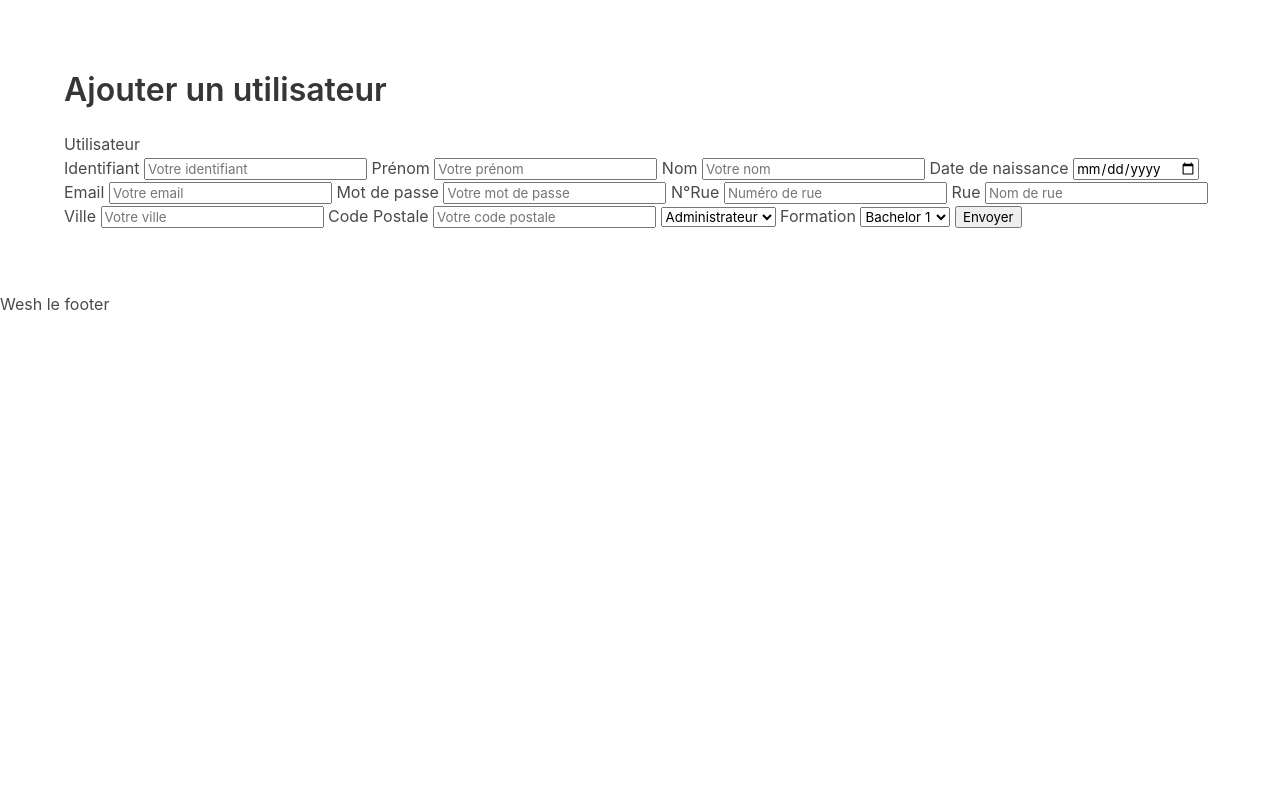
After one commit to nicolasgrk/ApplicationEcole, a PHP site: page /admin.php?action=nouveau in a window 1280 px wide. The commit adds this page. Run offline with PHP 8.4, Linux system fonts and the light colour scheme; data comes from the database, SQL or seed files in the repository; some libraries are stand-ins or nearby versions.

Commit message:
yolo mahe

```diff
--- /dev/null
+++ b/admin.php
@@ -0,0 +1,373 @@
+<?php
+include ( "include/_inc_parametres.php");
+include ( "include/_inc_connexion.php");
+header( 'content-type: text/html; charset=utf-8' );
+?>
+<!DOCTYPE html>
+<html lang="fr">
+
+<head>
+    <link rel="icon" type="image/png" href="img/logo.png" />
+    <title>Utilisateurs
+    </title>
+    <meta charset="UTF-8">
+    <meta name="description" content="...">
+    <meta name="keywords" content="...">
+    <meta name="author" content="Nicolas Gurak">
+    <link rel="stylesheet" href="https://cdn.jsdelivr.net/npm/bulma@0.9.1/css/bulma.min.css">
+    <link rel="stylesheet" href="style/style.css">
+    <script type='text/javascript' src='https://ajax.googleapis.com/ajax/libs/jquery/3.2.1/jquery.min.js'>
+    </script>
+</head>
+<!--head-->
+<!--body-->
+
+<body>
+    <!--Header-->
+    <!--body-->
+
+
+<?php
+    if (isset ($_GET['action'])) //Si on récupère "action on exécute la suite
+    {
+    if ($_GET['action'] == 'modifier') //Si l'action est égale a modifier on continue d'executer
+        {
+            include("include/_inc_parametres.php");
+            include("include/_inc_connexion.php");
+            // préparation de la requête : recherche d'un élèves particulier
+            $req_pre = $cnx->prepare("SELECT * FROM utilisateur WHERE id = :id");
+            // liaison de la variable à la requête préparée
+            $req_pre->bindValue(':id', $_GET['id'], PDO::PARAM_INT);
+            $req_pre->execute();
+            //le résultat est récupéré sous forme d'objet
+            $utilisateur=$req_pre->fetch(PDO::FETCH_OBJ);
+?>
+            <h2>Modifier utilisateur</h2>
+            <p>Sur cette page, vous pouvez modifier un utilisateur.</p>
+                <div class="formulaire">
+                    <form method="post" action="admin_action.php?action=modifier"> <!--Formulaire pour modifier un joueur-->
+                      <input type="hidden" name="numero" value="<?php echo $utilisateur->id; ?>" />  <!-- numéro du Utilisateur sélectionné caché -->
+                        <input class="input" type="text" name="newIdentifiant" id="identifiant" value='<?php echo utf8_encode($utilisateur->identifiant); ?>' required>
+
+                        <label id="" for="identifiant">Identifiant</label>
+                        <input type="text" name="newidentifiant" value='<?php echo utf8_encode($utilisateur->identifiant); ?>' required>
+
+                        <label id="" for="prenom">Prénom</label>
+                        <input type="text" name="newprenom" value='<?php echo utf8_encode($utilisateur->prenom); ?>' required>
+
+                        <label id="" for="nom">Nom</label>
+                        <input type="text" name="newnom" value='<?php echo utf8_encode($utilisateur->nom); ?>' required>
+
+                        <label id="" for="datedenaissance">Date de naissance</label>
+                        <input type="date" name="newdatedenaissance"value='<?php echo utf8_encode($utilisateur->dateNaissance); ?>' required>
+
+                        <label id="" for="adressemail">Email</label>
+                        <input type="email" name="newadressemail" value='<?php echo utf8_encode($utilisateur->adresseMail); ?>' required>
+
+                        <label id="" for="motdepasse">Mot de passe</label>
+                        <input type="password" name="newmotdepasse"  value='<?php echo utf8_encode($utilisateur->motDePasse); ?>' required>
+
+                        <label id="" for="numerorue">N°Rue</label>
+                        <input type="text" name="newnumerorue" value='<?php echo utf8_encode($utilisateur->numeroRue); ?>' required>
+
+                        <label id="" for="rue">Rue</label>
+                        <input type="text" name="newrue" value='<?php echo utf8_encode($utilisateur->rue); ?>' required>
+
+                        <label id="" for="ville">Ville</label>
+                        <input type="text" name="newville" value='<?php echo utf8_encode($utilisateur->ville); ?>' required>
+
+                        <label id="" for="codepostale">Code Postale</label>
+                        <input type="text" name="newcodepostale" value='<?php echo utf8_encode($utilisateur->codePostale); ?>' required>
+
+                        <select name="newrole"  required>
+
+                        <?php if($utilisateur->role == 1){?>
+                                <option value="1">Administrateur</option>
+                                <option value="2">Professeur</option>
+                                <option value="3">BDE</option>
+                                <option value="4">Elèves</option>
+                                <option value="5">Secrétaire</option>
+                            <?php
+
+                        }elseif($utilisateur->role == 2){
+
+                            ?>
+
+                                <option value="2">Professeur</option>
+                                <option value="1">Administrateur</option>
+                                <option value="3">BDE</option>
+                                <option value="4">Elèves</option>
+                                <option value="5">Secrétaire</option>
+                            <?php
+
+                        }elseif($utilisateur->role == 3){
+
+                            ?>
+                                <option value="3">BDE</option>
+                                <option value="2">Professeur</option>
+                                <option value="1">Administrateur</option>
+                                <option value="4">Elèves</option>
+                                <option value="5">Secrétaire</option>
+                            <?php
+
+                        }elseif($utilisateur->role == 4){
+                            ?>
+                                <option value="4">Elèves</option>
+                                <option value="3">BDE</option>
+                                <option value="2">Professeur</option>
+                                <option value="1">Administrateur</option>
+                                <option value="5">Secrétaire</option>
+                            <?php
+
+                        }elseif($utilisateur->role == 5){
+                            ?>
+                                <option value="5">Secrétaire</option>
+                                <option value="4">Elèves</option>
+                                <option value="3">BDE</option>
+                                <option value="2">Professeur</option>
+                                <option value="1">Administrateur</option>
+                            <?php
+                        }
+
+
+                        ?>
+                        </select>
+                        <select name=newidformation required>
+                        <option value=""> Choisir une formation</option>
+                        <?php
+                            $reponse = $cnx->query("SELECT * FROM formation");
+                            while ($donnees=$reponse->fetch()){
+                                ?>
+                                <option value="<?php echo $donnees['id'];?>"><?php echo $donnees['intituleFormation'];?></option>
+                                <?php
+                            }
+                            $reponse->closeCursor();
+                        ?>
+                        <option value="">Enseignant/secrétaire/Administrateur</option>
+                    </select>
+
+
+
+                        <button type="submit" value="Submit" class="myButton">Soumettre</button><!--Bouton d'envoi-->
+                    </form>
+                </div>
+<?php
+        }
+        if ($_GET['action'] == 'nouveau')//Si l'action est égale à nouveau alors on continue{
+        {
+?>
+            <section class="section">
+                <div class="container">
+                    <h1 class="title">Ajouter un utilisateur</h1>
+                    <form method="post" action="admin_action.php?action=ajouter" enctype="multipart/form-data">
+                        <h2>Utilisateur</h2>
+                        <label id="" for="identifiant">Identifiant</label>
+                        <input type="text" name="identifiant" placeholder="Votre identifiant" required>
+
+                        <label id="" for="prenom">Prénom</label>
+                        <input type="text" name="prenom" placeholder="Votre prénom" required>
+
+                        <label id="" for="nom">Nom</label>
+                        <input type="text" name="nom" placeholder="Votre nom" required>
+
+                        <label id="" for="datedenaissance">Date de naissance</label>
+                        <input type="date" name="datedenaissance" placeholder="Votre date de naissance" required>
+
+                        <label id="" for="adressemail">Email</label>
+                        <input type="email" name="adressemail" placeholder="Votre email" required>
+
+                        <label id="" for="motdepasse">Mot de passe</label>
+                        <input type="password" name="motdepasse" minlength=8 placeholder="Votre mot de passe" required>
+
+                        <label id="" for="numerorue">N°Rue</label>
+                        <input type="text" name="numerorue" placeholder="Numéro de rue" required>
+
+                        <label id="" for="rue">Rue</label>
+                        <input type="text" name="rue" placeholder="Nom de rue" required>
+
+                        <label id="" for="ville">Ville</label>
+                        <input type="text" name="ville" placeholder="Votre ville" required>
+
+                        <label id="" for="codepostale">Code Postale</label>
+                        <input type="text" name="codepostale" placeholder="Votre code postale" required>
+                        <select name="role" required>
+                            <option value="1">Administrateur</option>
+                            <option value="2">Professeur</option>
+                            <option value="3">BDE</option>
+                            <option value="4">Elèves</option>
+                            <option value="5">Secrétaire</option>
+                        </select>
+
+                        <label id="" for="idformation">Formation</label>
+                        <select name=idformation>
+
+                            <?php
+                                $reponse = $cnx->query("SELECT * FROM formation");
+                                while ($donnees=$reponse->fetch()){
+                                    ?>
+                                    <option value="<?php echo $donnees['id'];?>"><?php echo $donnees['intituleFormation'];?></option>
+                                    <?php
+                                }
+                                $reponse->closeCursor();
+                            ?>
+                        </select>
+                        <input type="submit" value="Envoyer">
+                    </form>
+                </div>
+             </section>
+<?php
+        }
+    }
+    else
+    {
+?>
+        <h2>utilisateur</h2>
+
+
+        <form method="post" action="admin.php" enctype="multipart/form-data">
+         <select name="formations" id="formations">
+         <option value="">Enseignant/secrétaire/Administrateur</option>
+<?php
+            $reponse = $cnx->query('SELECT id, intituleFormation FROM formation');
+            while ($donnees = $reponse->fetch()){
+?>
+            <option value="<?php echo $donnees['id'];?>"><?php echo $donnees['intituleFormation'];?></option>
+<?php         $idFormation=  $donnees['id'];
+
+            }
+            $reponse->closeCursor();
+?>
+
+
+        </select>
+        <input type="submit" value="Envoyer">
+    </form>
+
+    <p>A partir de cette page, vous pouvez ajouter, modifier ou supprimer des utilisateur. <a href="admin.php?action=nouveau">Ajouter un utilisateur</a> </p>
+
+<?php
+
+
+        // affichage lors du clic sur Utilisateurdans la page index.php
+        include("include/_inc_parametres.php");
+        include("include/_inc_connexion.php");
+
+		if ($_POST['formations'] === '') {
+            $utilisateur=$cnx->query("SELECT identifiant, motDePasse, adresseMail, nom, prenom, dateNaissance, numeroRue, rue, ville, codePostale, id_formation, role,id FROM utilisateur where id_formation is null"); //Récupération de toute la table Utilisateur avec nom et prenom
+            $utilisateur->setFetchMode(PDO::FETCH_OBJ);
+
+            ?>
+
+
+            <table class="table">
+                <thead>
+                <tr>
+                        <th>Identifiant</th>
+                        <th>Mot de Passe</th>
+                        <th>Email</th>
+                        <th>Nom</th>
+                        <th>Prénom</th>
+                        <th>Date de Naissance</th>
+                        <th>Numéro de Rue</th>
+                        <th>Rue</th>
+                        <th>Ville</th>
+                        <th>Code Postal</th>
+                        <th>Rôle</th>
+                        <th>Modifier</th>
+                        <th>Supprimer</th>
+                    </tr>
+                </thead>
+                <tbody>
+    <?php
+                $prodUtilisateur=$utilisateur->fetch();
+                while ($prodUtilisateur) {
+    ?>
+                    <tr>
+                        <td><?php echo utf8_encode($prodUtilisateur->identifiant); ?> </td>
+                        <td><?php echo utf8_encode($prodUtilisateur->motDePasse); ?> </td>
+                        <td><?php echo utf8_encode($prodUtilisateur->adresseMail); ?> </td>
+                        <td><?php echo utf8_encode($prodUtilisateur->nom); ?> </td>
+                        <td><?php echo utf8_encode($prodUtilisateur->prenom); ?> </td>
+                        <td><?php echo utf8_encode($prodUtilisateur->dateNaissance); ?> </td>
+                        <td><?php echo utf8_encode($prodUtilisateur->numeroRue); ?> </td>
+                        <td><?php echo utf8_encode($prodUtilisateur->rue); ?> </td>
+                        <td><?php echo utf8_encode($prodUtilisateur->ville); ?> </td>
+                        <td><?php echo utf8_encode($prodUtilisateur->codePostale); ?> </td>
+                        <td><?php echo utf8_encode($prodUtilisateur->role); ?> </td>
+                        <td><a href='admin.php?action=modifier&id=<?php echo $prodUtilisateur->id; ?>'><img src="https://img.icons8.com/color/30/000000/edit.png"></a></td>
+                        <!--Icon pour modifier une ligne du tableau-->
+                        <td><a href='admin_action.php?action=supprimer&id=<?php echo $prodUtilisateur->id; ?>'><img src="https://img.icons8.com/color/30/000000/delete-sign.png"></span></a></td>
+                        <!--Icon pour supprimer une ligne du tableau-->
+                    </tr>
+     <?php
+                // lecture de la Utilisateur suivant
+                $prodUtilisateur=$utilisateur->fetch();
+                }
+    ?>
+                </tbody>
+            </table>
+    <?php
+		}else{
+            $utilisateur=$cnx->query("SELECT identifiant, motDePasse, adresseMail, nom, prenom, dateNaissance, numeroRue, rue, ville, codePostale, id_formation, role,id FROM utilisateur where id_formation = ".$_POST['formations']); //Récupération de toute la table Utilisateur avec nom et prenom
+            $utilisateur->setFetchMode(PDO::FETCH_OBJ);
+            ?>
+
+
+        <table class="table">
+            <thead>
+            <tr>
+                    <th>Identifiant</th>
+                    <th>Mot de Passe</th>
+                    <th>Email</th>
+                    <th>Nom</th>
+                    <th>Prénom</th>
+                    <th>Date de Naissance</th>
+                    <th>Numéro de Rue</th>
+                    <th>Rue</th>
+                    <th>Ville</th>
+                    <th>Code Postal</th>
+                    <th>Rôle</th>
+                    <th>ID</th>
+                    <th>Modifier</th>
+                    <th>Supprimer</th>
+                </tr>
+            </thead>
+            <tbody>
+<?php
+            $prodUtilisateur=$utilisateur->fetch();
+            while ($prodUtilisateur) {
+?>
+                <tr>
+                    <td><?php echo utf8_encode($prodUtilisateur->identifiant); ?> </td>
+                    <td><?php echo utf8_encode($prodUtilisateur->motDePasse); ?> </td>
+                    <td><?php echo utf8_encode($prodUtilisateur->adresseMail); ?> </td>
+                    <td><?php echo utf8_encode($prodUtilisateur->nom); ?> </td>
+                    <td><?php echo utf8_encode($prodUtilisateur->prenom); ?> </td>
+                    <td><?php echo utf8_encode($prodUtilisateur->dateNaissance); ?> </td>
+                    <td><?php echo utf8_encode($prodUtilisateur->numeroRue); ?> </td>
+                    <td><?php echo utf8_encode($prodUtilisateur->rue); ?> </td>
+                    <td><?php echo utf8_encode($prodUtilisateur->ville); ?> </td>
+                    <td><?php echo utf8_encode($prodUtilisateur->codePostale); ?> </td>
+                    <td><?php echo utf8_encode($prodUtilisateur->role); ?> </td>
+                    <td><?php echo utf8_encode($prodUtilisateur->id_formation); ?> </td>
+                    <td><a href='admin.php?action=modifier&id=<?php echo $prodUtilisateur->id; ?>&idForm=<?php echo $prodUtilisateur->id_formation; ?>'><img src="https://img.icons8.com/color/30/000000/edit.png"></a></td>
+                    <!--Icon pour modifier une ligne du tableau-->
+                    <td><a href='admin_action.php?action=supprimer&id=<?php echo $prodUtilisateur->id; ?>'><img src="https://img.icons8.com/color/30/000000/delete-sign.png"></span></a></td>
+                    <!--Icon pour supprimer une ligne du tableau-->
+                </tr>
+ <?php
+            // lecture de la Utilisateur suivant
+            $prodUtilisateur=$utilisateur->fetch();
+            }
+?>
+            </tbody>
+        </table>
+<?php
+    }
+}
+?>
+
+        <p id=footer>Wesh le footer</p>
+
+</body><!--Body-->
+</html>
--- a/note.php
+++ b/note.php
@@ -98,6 +98,7 @@ header( 'content-type: text/html; charset=utf-8' );
 <?php
             $reponse = $cnx->query('SELECT id, intituleFormation FROM formation');
             while ($donnees = $reponse->fetch()){
+
 ?>
             <option value="<?php echo $donnees['id'];?>"><?php echo $donnees['intituleFormation'];?></option>
 <?php         $idFormation=  $donnees['id'];
@@ -108,7 +109,6 @@ header( 'content-type: text/html; charset=utf-8' );
         </select>
         <input type="submit" value="Envoyer">
     </form>
-
     <p>A partir de cette page, vous pouvez ajouter, modifier ou supprimer des utilisateur. <a href="note.php?action=nouveau&id=<?php echo $_POST['formations']; ?>">Ajouter une note</a> </p>
 
 <?php
--- a/validationIdentifiant.php
+++ b/validationIdentifiant.php
@@ -35,7 +35,7 @@
             $req_pre->bindValue(':role', $_POST['role'], PDO::PARAM_INT);
             $req_pre->bindValue(':idformation', $_POST['idformation'], PDO::PARAM_INT);
 
-            var_dump($req_pre->execute());
+            $req_pre->execute());
 
         ?>
     </body>
```
Also changed, not shown: admin_action.php (added, +96 -0 lines), test.php (deleted, +0 -181 lines), test_action.php (deleted, +0 -83 lines).
